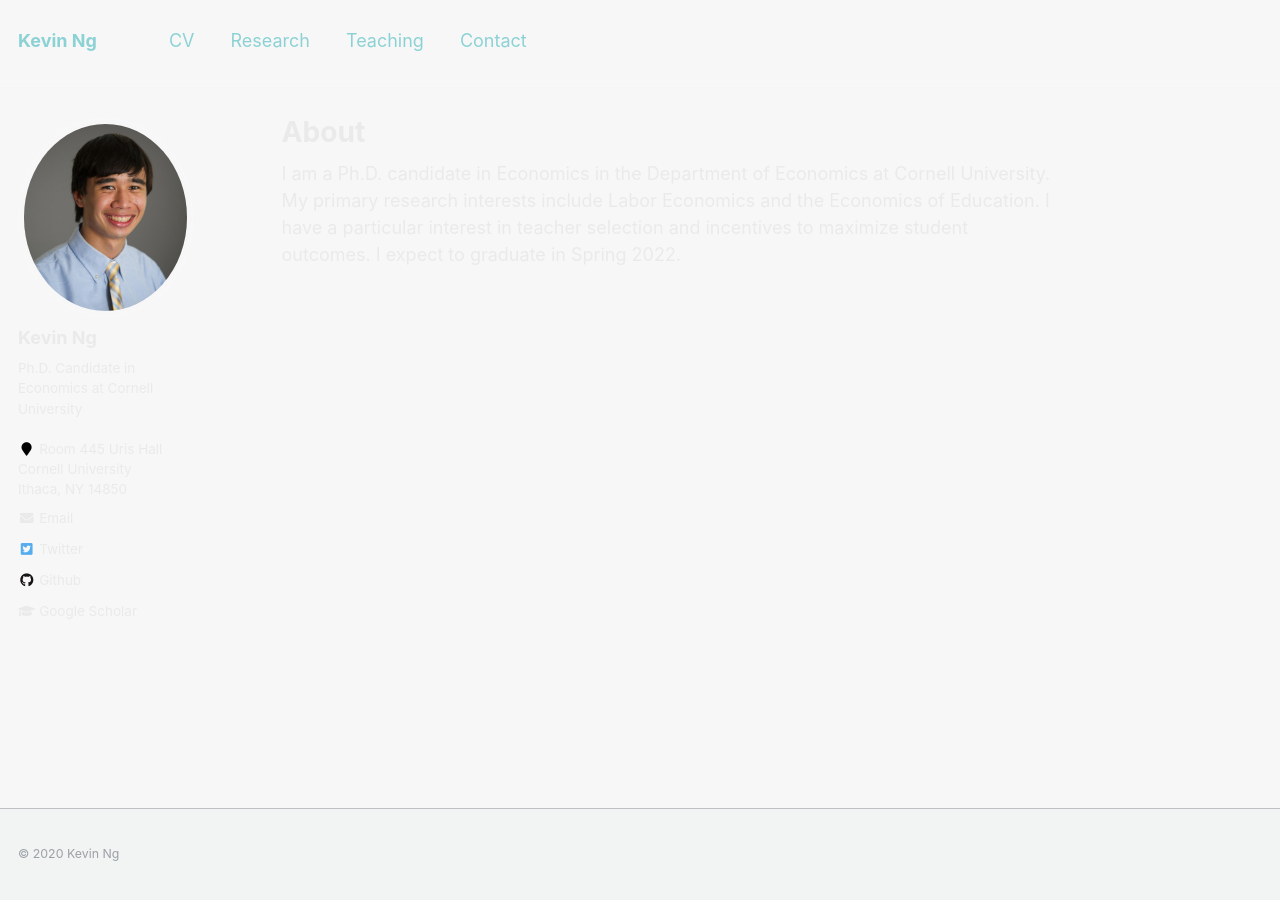
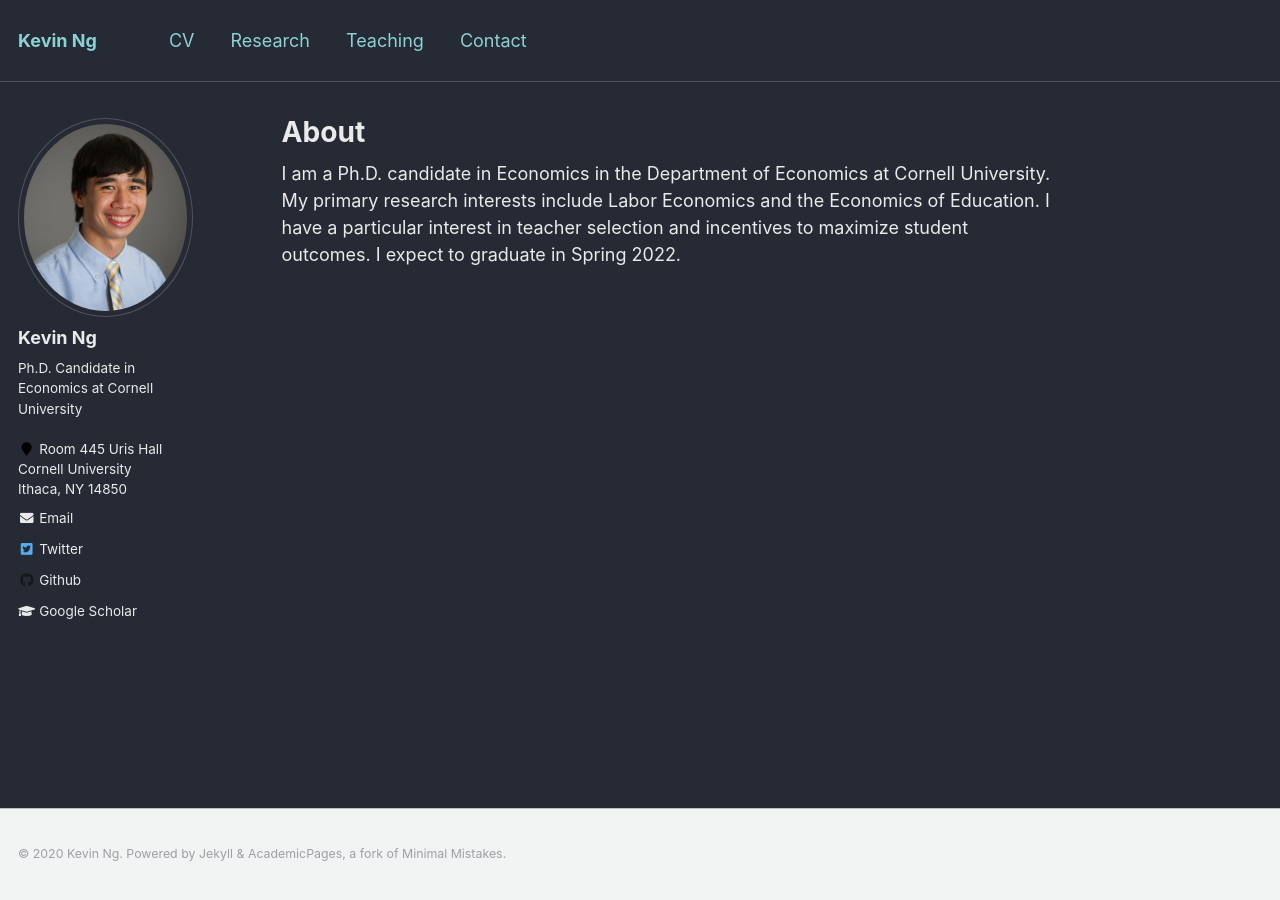
Before and after one commit to KevinCNg/kevincng.github.io, a Jekyll site: the page built from _pages/about.md, in a window 1280 px wide. Built offline with Jekyll 4.4.1, drawn with Linux system fonts in a browser that asks for light colours.

Commit message:
copyrights

```diff
--- a/_includes/footer.html
+++ b/_includes/footer.html
@@ -3,4 +3,4 @@
 <div class="page__footer-follow">
 </div>
 
-<div class="page__footer-copyright">&copy; {{ site.time | date: '%Y' }} {{ site.name | default: site.title }} </div>
+<div class="page__footer-copyright">&copy; {{ site.time | date: '%Y' }} {{ site.name | default: site.title }}. {{ site.data.ui-text[site.locale].powered_by | default: "Powered by" }} <a href="http://jekyllrb.com" rel="nofollow">Jekyll</a> &amp; <a href="https://github.com/academicpages/academicpages.github.io">AcademicPages</a>, a fork of <a href="https://mademistakes.com/work/minimal-mistakes-jekyll-theme/" rel="nofollow">Minimal Mistakes</a>.</div>
--- a/_sass/_variables.scss
+++ b/_sass/_variables.scss
@@ -53,8 +53,8 @@ $darker-gray                : mix(#000, $gray, 60%);
 $light-gray                 : mix(#fff, $gray, 50%);
 $lighter-gray               : mix(#fff, $gray, 90%);
 
-$body-color                 : #f7f7f7;
-$background-color           : #f7f7f7;
+$body-color                 : #252a34;
+$background-color           : #252a34;
 $code-background-color      : mix(#000, $background-color, 15%);
 $code-background-color-dark : mix(#000, $background-color, 20%);
 $text-color                 : #eaeaea;
```
